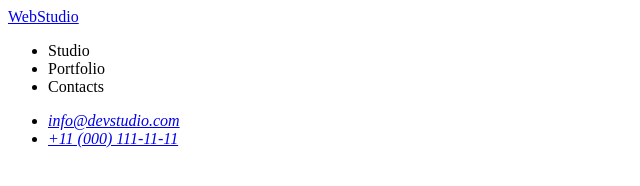
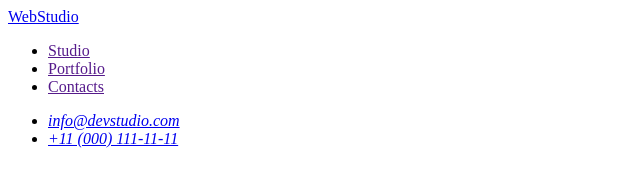
Before and after one commit to LizaDiego/goit-markup-hw-01, a plain HTML site: page index.html in a window 1280 px wide. Shown: the whole page, without its empty margins (0-640 px from the left). Drawn offline with Linux system fonts and the light colour scheme.

Commit message:
<! -- Checking header tags -- >

```diff
--- a/index.html
+++ b/index.html
@@ -10,9 +10,9 @@
         <nav>
             <a href="./index.html">WebStudio</a>
             <ul>
-                <li><a href=""></a>Studio</a></li>
-                <li><a href=""></a>Portfolio</a></li>
-                <li><a href=""></a>Contacts</a></li>
+                <li><a href="">Studio</a></li>
+                <li><a href="">Portfolio</a></li>
+                <li><a href="">Contacts</a></li>
             </ul>
         </nav>
         <address>
```
